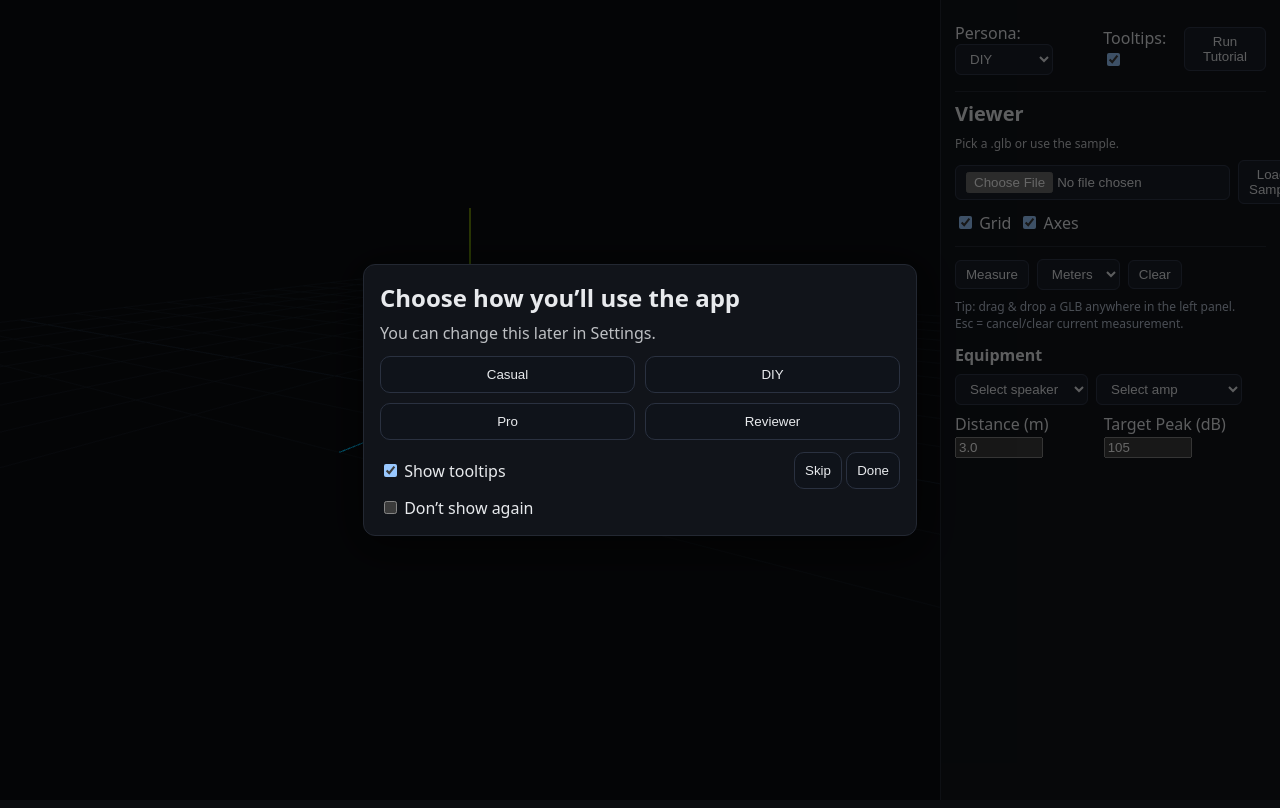
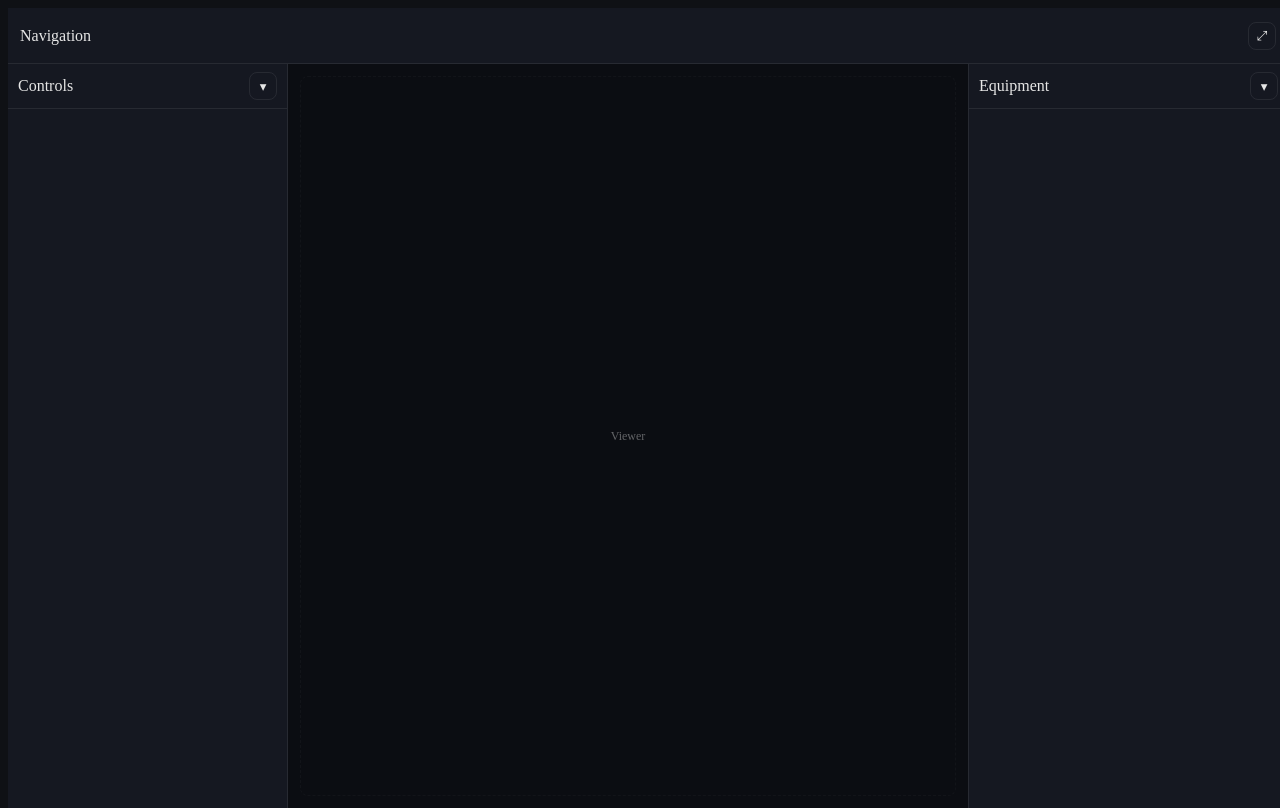
Before and after one commit to choover-prog/First-Repo-for-Room-Sim, a website built with Vite: page index.html in a window 1280 px wide. Built offline with nearby package versions, Linux system fonts and the light colour scheme.

Commit message:
feat: add collapsible layout scaffold

```diff
--- a/index.html
+++ b/index.html
@@ -4,66 +4,43 @@
     <meta charset="utf-8" />
     <meta name="viewport" content="width=device-width, initial-scale=1" />
     <title>Room Viewer</title>
-    <style>
-      :root { color-scheme: dark; }
-      html,body { margin:0; height:100%; background:#0b0d10; color:#e8eaed; font-family:system-ui,-apple-system,Segoe UI,Roboto,Helvetica,Arial; }
-      #app { position:fixed; inset:0; display:grid; grid-template-columns: 1fr 340px; }
-      #view { position:relative; background:#0b0d10; }
-      #ui { background:#11141a; border-left:1px solid #232832; padding:14px; overflow:auto; }
-      h1 { font-size:20px; margin:0 0 8px; }
-      .row { display:flex; align-items:center; gap:8px; margin:8px 0; }
-      .muted { opacity:.85; font-size:12px; }
-      button,select,input[type="file"] { background:#1a1f29; color:#e8eaed; border:1px solid #30384a; border-radius:6px; padding:6px 10px; }
-      button.primary { background:#2a6bf2; border-color:#2a6bf2; }
-      button.tog.on { background:#2b3a53; border-color:#3d4a63; }
-      .measure-label { position:absolute; pointer-events:none; font-size:12px; background:#1b2330cc; padding:4px 6px; border:1px solid #2a3446; border-radius:6px; transform:translate(-50%,-120%); }
-      .tips { margin-top:8px; font-size:12px; color:#b7c1d1; }
-      .sep { height:1px; background:#232832; margin:12px 0; }
-      .small .muted { opacity:.85 }
-  [data-tip] { text-decoration-style:dotted; }
-    </style>
+    <link rel="stylesheet" href="/src/styles/layout.css" />
   </head>
-  <body>
-    <div id="app">
-      <div id="view">
-        <!-- dynamic canvas goes here -->
-        <div id="measureLabel" class="measure-label" style="display:none">0.00 m</div>
-      </div>
+  <body class="theme-dark">
+    <div id="app" class="layout">
+      <header id="appHeader" class="hdr">
+        <div class="hdr__title">Navigation</div>
+        <button id="btnFullscreen" class="icon-btn" aria-label="Toggle Fullscreen" title="Fullscreen"></button>
+      </header>
 
-      <div id="ui">
-        <h1>Viewer</h1>
-        <div class="muted">Pick a .glb or use the sample.</div>
+      <aside id="panelLeft" class="panel panel--left">
+        <div class="panel__hdr">
+          <div class="panel__title">Controls</div>
+          <button class="panel__toggle" data-target="panelLeft" aria-label="Collapse/Expand"></button>
+        </div>
+        <div class="panel__body" id="panelLeftBody">
+          <!-- (intentionally empty; feature wiring will come later) -->
+        </div>
+      </aside>
 
-        <div class="row">
-          <input type="file" id="file" accept=".glb,.gltf" />
-          <button id="loadSample">Load Sample</button>
+      <main id="view" class="viewer">
+        <!-- three.js canvas is appended here by existing code -->
+        <div class="viewer__placeholder">Viewer</div>
+      </main>
+
+      <aside id="panelRight" class="panel panel--right">
+        <div class="panel__hdr">
+          <div class="panel__title">Equipment</div>
+          <button class="panel__toggle" data-target="panelRight" aria-label="Collapse/Expand"></button>
         </div>
-
-        <div class="row">
-          <label><input type="checkbox" id="gridT" checked /> Grid</label>
-          <label><input type="checkbox" id="axesT" checked /> Axes</label>
+        <div class="panel__body" id="panelRightBody">
+          <!-- (intentionally empty; feature wiring will come later) -->
         </div>
-
-        <div class="sep"></div>
-
-        <div class="row">
-          <button id="measureBtn" class="tog">Measure</button>
-          <select id="units">
-            <option value="m">Meters</option>
-            <option value="ft">Feet</option>
-          </select>
-          <button id="clearMeasure">Clear</button>
-        </div>
-
-        <div id="stats" class="muted"></div>
-        <div class="tips">
-          Tip: drag & drop a GLB anywhere in the left panel.<br/>
-          Esc = cancel/clear current measurement.
-        </div>
-      </div>
+      </aside>
     </div>
 
-    <!-- ESM entry -->
+    <!-- keep your existing main app script; add layout after it -->
     <script type="module" src="/src/main.js"></script>
+    <script type="module" src="/src/ui/layout.js"></script>
   </body>
 </html>
--- /dev/null
+++ b/src/styles/layout.css
@@ -0,0 +1,138 @@
+:root {
+  --bg: #0f1115;
+  --bg-panel: #151821;
+  --fg: #e6e6e6;
+  --line: rgba(255,255,255,0.08);
+}
+
+body.theme-dark {
+  background: var(--bg);
+  color: var(--fg);
+}
+
+.layout {
+  display: grid;
+  grid-template-rows: 56px 1fr;
+  grid-template-columns: 280px minmax(0,1fr) 320px;
+  grid-template-areas:
+    "hdr hdr hdr"
+    "left view right";
+  height: 100vh;
+  width: 100vw;
+  overflow: hidden;
+}
+
+.hdr {
+  grid-area: hdr;
+  display: flex;
+  align-items: center;
+  justify-content: space-between;
+  padding: 0 12px;
+  background: var(--bg-panel);
+  border-bottom: 1px solid var(--line);
+}
+
+.panel {
+  background: var(--bg-panel);
+  border-right: 1px solid var(--line);
+  overflow: hidden;
+}
+.panel--left {
+  grid-area: left;
+  min-width: 0;
+}
+.panel--right {
+  grid-area: right;
+  border-left: 1px solid var(--line);
+  border-right: none;
+  min-width: 0;
+}
+
+.panel__hdr {
+  position: sticky;
+  top: 0;
+  height: 44px;
+  display: flex;
+  align-items: center;
+  justify-content: space-between;
+  padding: 0 10px;
+  border-bottom: 1px solid var(--line);
+  background: var(--bg-panel);
+  z-index: 1;
+}
+
+.panel__body {
+  padding: 10px;
+  overflow: auto;
+  height: calc(100% - 44px);
+}
+
+.viewer {
+  grid-area: view;
+  position: relative;
+  background: #0b0d12;
+}
+.viewer__placeholder {
+  position: absolute;
+  inset: 12px;
+  border: 1px dashed var(--line);
+  border-radius: 8px;
+  display: flex;
+  align-items: center;
+  justify-content: center;
+  opacity: 0.4;
+  font-size: 12px;
+}
+
+.icon-btn,
+.panel__toggle {
+  width: 28px;
+  height: 28px;
+  border: 1px solid var(--line);
+  border-radius: 8px;
+  background: transparent;
+  color: var(--fg);
+  cursor: pointer;
+}
+
+.panel__toggle::before {
+  content: "▾";
+  display: block;
+  transform: rotate(0deg);
+  text-align: center;
+}
+#panelLeft.is-collapsed .panel__toggle::before {
+  transform: rotate(-90deg);
+}
+#panelRight.is-collapsed .panel__toggle::before {
+  transform: rotate(90deg);
+}
+
+#btnFullscreen::before {
+  content: "⤢";
+}
+
+#panelLeft.is-collapsed {
+  width: 0 !important;
+  min-width: 0;
+  border-right: none;
+}
+#panelLeft.is-collapsed .panel__body {
+  display: none;
+}
+#panelRight.is-collapsed {
+  width: 0 !important;
+  min-width: 0;
+  border-left: none;
+}
+#panelRight.is-collapsed .panel__body {
+  display: none;
+}
+
+.layout.is-fullscreen {
+  grid-template-columns: 0 minmax(0,1fr) 0;
+}
+.layout.is-fullscreen #panelLeft,
+.layout.is-fullscreen #panelRight {
+  display: none;
+}
--- /dev/null
+++ b/src/ui/layout.js
@@ -0,0 +1,80 @@
+// Minimal layout state management for panels and fullscreen
+
+document.addEventListener('DOMContentLoaded', () => {
+  const qs = (s) => document.querySelector(s);
+  const app = qs('#app');
+  const left = qs('#panelLeft');
+  const right = qs('#panelRight');
+  const btnFS = qs('#btnFullscreen');
+  const toggles = document.querySelectorAll('.panel__toggle');
+  const view = qs('#view');
+
+  const KEY_L = 'ui.leftCollapsed';
+  const KEY_R = 'ui.rightCollapsed';
+  const KEY_F = 'ui.fullscreen';
+
+  function getState() {
+    return {
+      leftCollapsed: localStorage.getItem(KEY_L) === 'true',
+      rightCollapsed: localStorage.getItem(KEY_R) === 'true',
+      fullscreen: localStorage.getItem(KEY_F) === 'true',
+    };
+  }
+
+  function saveState(s) {
+    localStorage.setItem(KEY_L, String(!!s.leftCollapsed));
+    localStorage.setItem(KEY_R, String(!!s.rightCollapsed));
+    localStorage.setItem(KEY_F, String(!!s.fullscreen));
+  }
+
+  function applyState(s) {
+    if (left) {
+      left.classList.toggle('is-collapsed', !!s.leftCollapsed);
+      left.style.width = s.leftCollapsed ? '0' : '';
+      const body = left.querySelector('.panel__body');
+      if (body) body.style.display = s.leftCollapsed ? 'none' : '';
+    }
+    if (right) {
+      right.classList.toggle('is-collapsed', !!s.rightCollapsed);
+      right.style.width = s.rightCollapsed ? '0' : '';
+      const body = right.querySelector('.panel__body');
+      if (body) body.style.display = s.rightCollapsed ? 'none' : '';
+    }
+    if (app) app.classList.toggle('is-fullscreen', !!s.fullscreen);
+  }
+
+  let state = getState();
+  applyState(state);
+
+  toggles.forEach((btn) => {
+    btn.addEventListener('click', () => {
+      const targetId = btn.getAttribute('data-target');
+      if (!targetId) return;
+      const el = document.getElementById(targetId);
+      if (!el) return;
+      const key = targetId === 'panelLeft' ? 'leftCollapsed' : 'rightCollapsed';
+      state[key] = !state[key];
+      applyState(state);
+      saveState(state);
+    });
+  });
+
+  btnFS?.addEventListener('click', () => {
+    state.fullscreen = !state.fullscreen;
+    applyState(state);
+    saveState(state);
+  });
+
+  // Keep canvas sized if present
+  if (view) {
+    const ro = new ResizeObserver(() => {
+      const canvas = view.querySelector('canvas');
+      if (canvas) {
+        const { width, height } = view.getBoundingClientRect();
+        canvas.style.width = width + 'px';
+        canvas.style.height = height + 'px';
+      }
+    });
+    ro.observe(view);
+  }
+});
```
